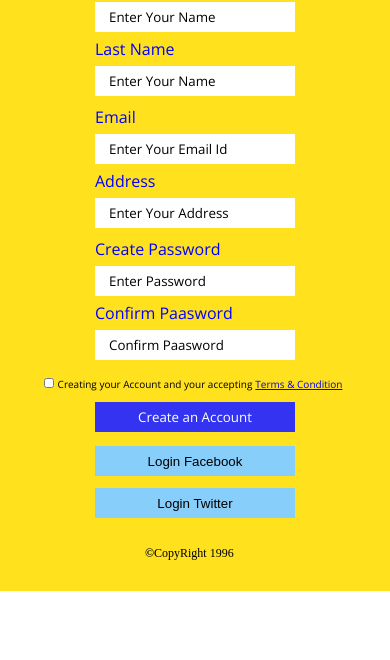
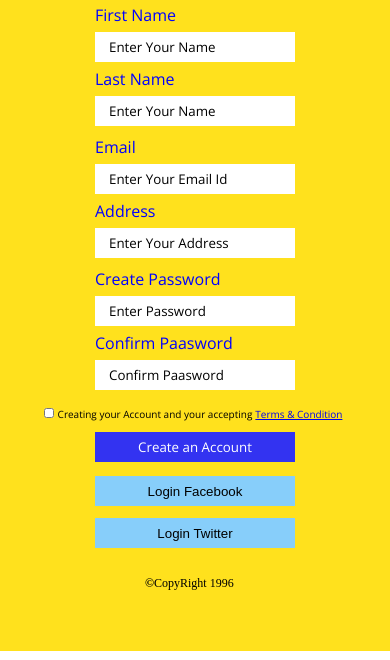
Before and after one commit to Abdul-official/Projects, a plain HTML site: page index.html in a window 390 px wide. Shown: the part 184-844 px from the top of the page. Drawn offline with nearby package versions, Linux system fonts and the light colour scheme.

Commit message:
change33

```diff
--- a/style.css
+++ b/style.css
@@ -275,6 +275,11 @@
         font-size: 10px;
     }
 
+    .form{
+        /* border: 1px solid red; */
+        margin: 30px 0px;
+    }
+
     .chk-box input{
         width: 10px;
         height: 10px;
```
